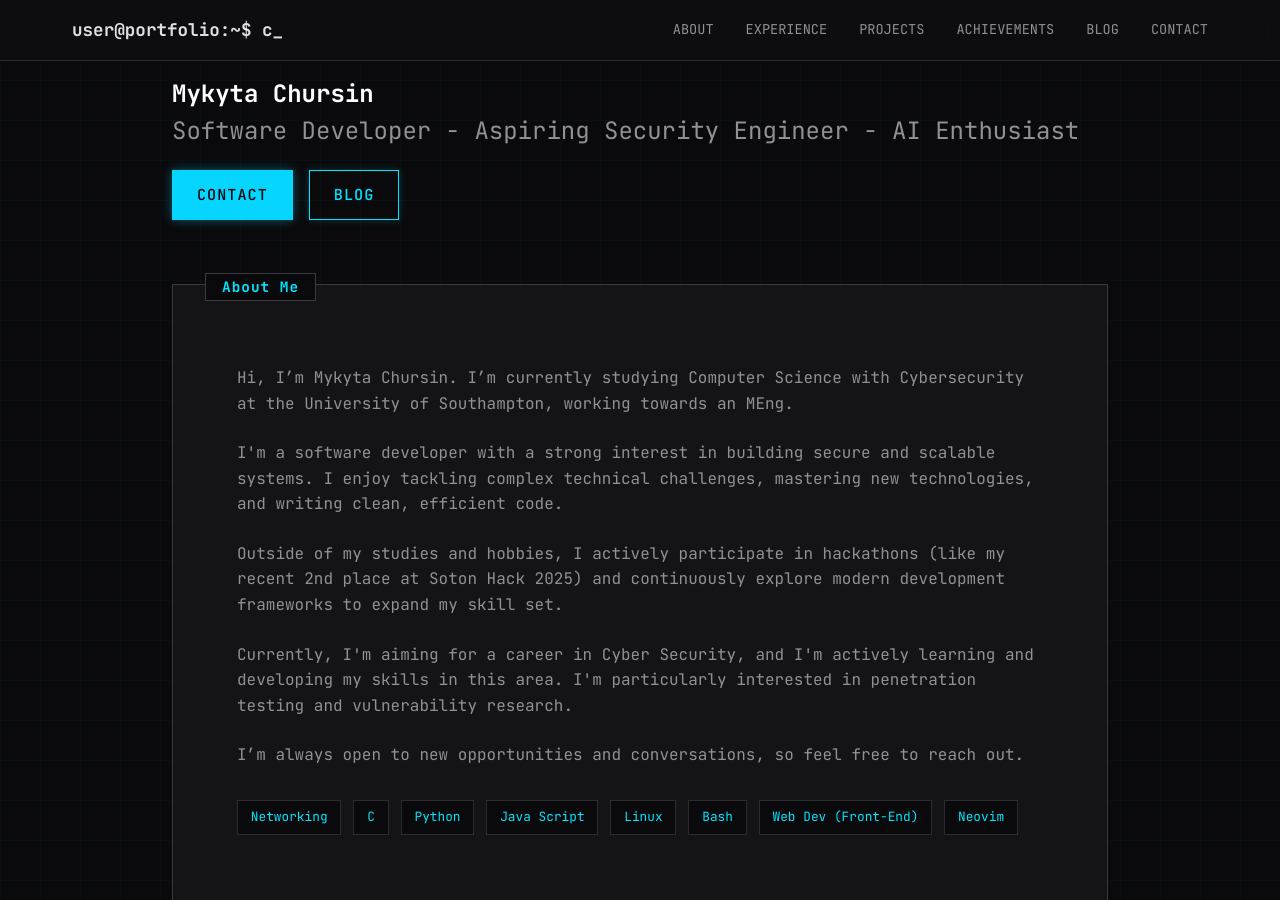
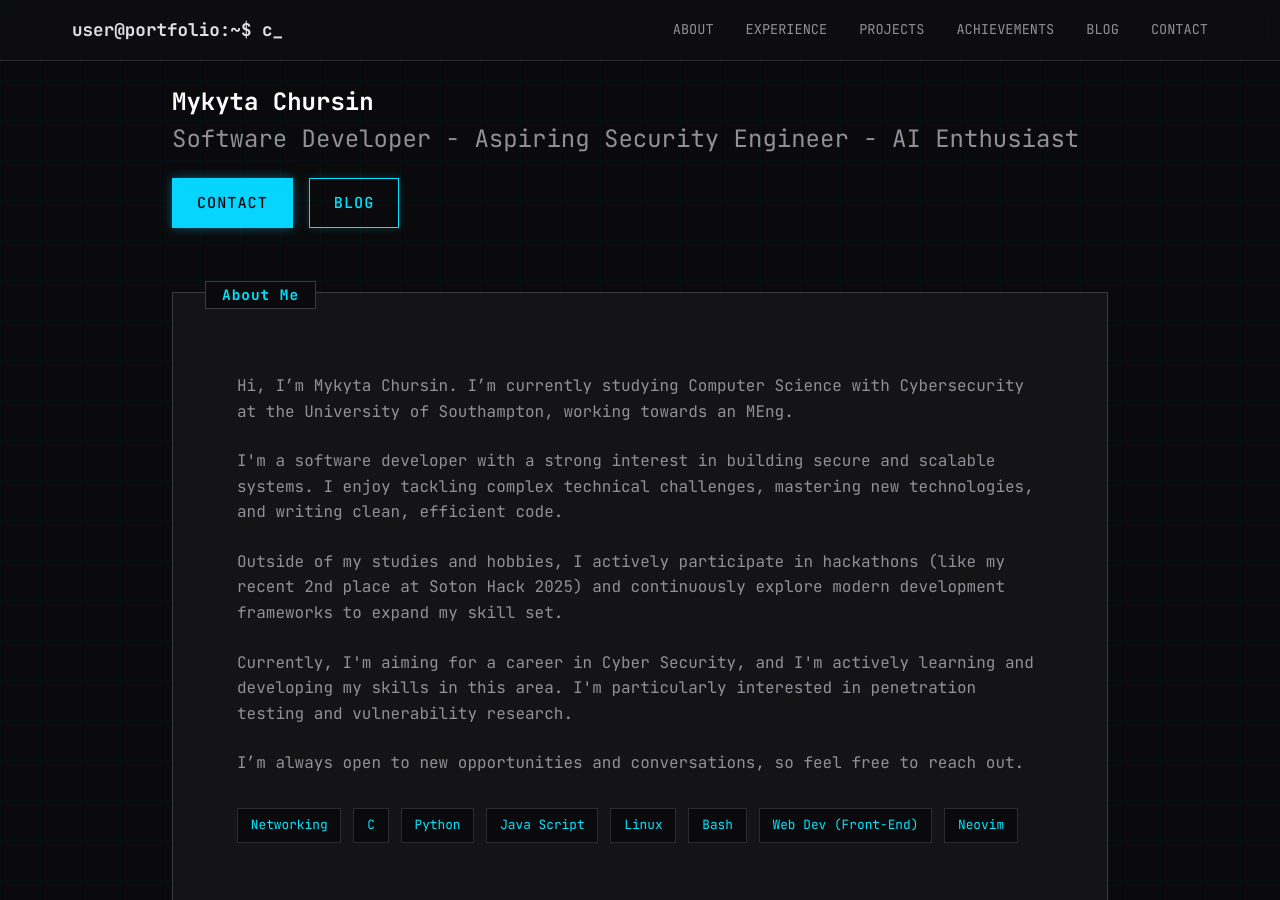
Before and after one commit to takymy/takymy.github.io, a Jekyll site: the page built from index.html, in a window 1280 px wide and 900 px high. Built offline with Jekyll 4.4.1, drawn with Linux system fonts in a browser that asks for light colours.

Commit message:
Updated index.html

```diff
--- a/index.html
+++ b/index.html
@@ -2,8 +2,8 @@
 layout: default
 ---
 <!-- MAIN HERO SECTION -->
-<section id="main-hero" class="section hero-section" style="display: flex; flex-direction: column; align-items: flex-start;">
-    <h1 class="hero-title" style="margin-top: 4rem; margin-top: 1rem; margin-bottom: 0.5rem; font-weight: 700;">
+<section id="main-hero" class="section hero-section" style="display: flex; margin-top: 1.5rem; flex-direction: column; align-items: flex-start;">
+    <h1 class="hero-title" style="margin-bottom: 0.5rem; font-weight: 700;">
         <span class="glow-text">{{ site.data.about.headline }}</span>
     </h1>
     <h2 class="hero-subtitle" style="color: var(--text-secondary); margin-bottom: 1.5rem; font-weight: 400; font-family: var(--font-mono);">
```
